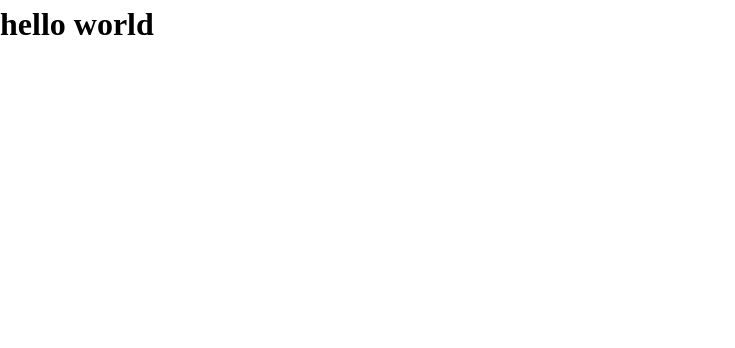
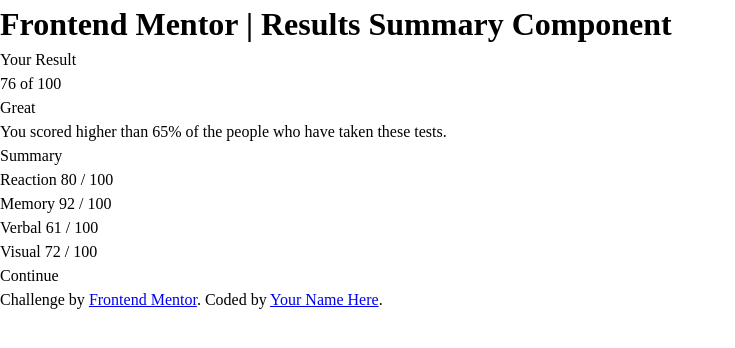
Before and after one commit to OmariBennett/frontendMentor, a Svelte app: page / in a window 1280 px wide. Shown: the top 348 px of the page, without its empty margins (0-735 px from the left). Built offline with nearby package versions, Linux system fonts and the light colour scheme.

Commit message:
putting the progect together

```diff
--- a/projects/results-summary-component-main/index.html
+++ b/projects/results-summary-component-main/index.html
@@ -32,9 +32,9 @@
 
 		<div class="attribution">
 			Challenge by
-			<a href="https://www.frontendmentor.io?ref=challenge" target="_blank"
+			<!-- <a href="https://www.frontendmentor.io?ref=challenge" target="_blank"
 				>Frontend Mentor</a
-			>. Coded by <a href="#">Your Name Here</a>.
+			>. Coded by <a href="#">Your Name Here</a>. -->
 		</div>
 	</body>
 </html>
--- a/src/App.svelte
+++ b/src/App.svelte
@@ -1,13 +1,5 @@
 <script>
-	// Starting point...
+	import ResultsSummary from './project/resultsSummary/index.svelte';
 </script>
 
-<main>
-	<h1>hello world</h1>
-</main>
-
-<style>
-	* {
-		box-sizing: border-box;
-	}
-</style>
+<ResultsSummary />
--- /dev/null
+++ b/src/project/resultsSummary/index.svelte
@@ -0,0 +1,82 @@
+<svelte:head>
+	<title>Frontend Mentor | Results summary component</title>
+</svelte:head>
+
+<h1>Frontend Mentor | Results Summary Component</h1>
+<main>
+	<section>
+		Your Result<br />
+		76 of 100<br />
+		Great<br />
+		You scored higher than 65% of the people who have taken these tests.<br />
+		Summary<br />
+		Reaction 80 / 100<br />
+		Memory 92 / 100<br />
+		Verbal 61 / 100<br />
+		Visual 72 / 100<br />
+		Continue<br />
+	</section>
+</main>
+
+<div class="attribution">
+	Challenge by
+	<a href="https://www.frontendmentor.io?ref=challenge" target="_blank"
+		>Frontend Mentor</a
+	>. Coded by <a href="#">Your Name Here</a>.
+</div>
+
+<style>
+	/*
+# Front-end Style Guide
+
+## Layout
+
+The designs were created to the following widths:
+
+- Mobile: 375px
+- Desktop: 1440px
+
+## Colors
+
+### Primary
+
+- Light red: hsl(0, 100%, 67%)
+- Orangey yellow: hsl(39, 100%, 56%)
+- Green teal: hsl(166, 100%, 37%)
+- Cobalt blue: hsl(234, 85%, 45%)
+
+## Gradients
+
+- Light slate blue (background): hsl(252, 100%, 67%)
+- Light royal blue (background): hsl(241, 81%, 54%)
+
+- Violet blue (circle): hsla(256, 72%, 46%, 1)
+- Persian blue (circle): hsla(241, 72%, 46%, 0)
+
+
+
+### Neutral
+
+- White: hsl(0, 0%, 100%)
+- Pale blue: hsl(221, 100%, 96%)
+- Light lavender: hsl(241, 100%, 89%)
+- Dark gray blue: hsl(224, 30%, 27%)
+
+### Notes
+
+Use transparency to get the colour variations
+necessary to match the design. Hint: look into
+using `hsla()`.
+
+## Typography
+
+### Body Copy
+
+- Font size (paragraphs): 18px
+
+### Font
+
+- Family: [Hanken Grotesk](https://fonts.google.com/specimen/Hanken+Grotesk)
+- Weights: 500, 700, 800
+   */
+</style>
```
